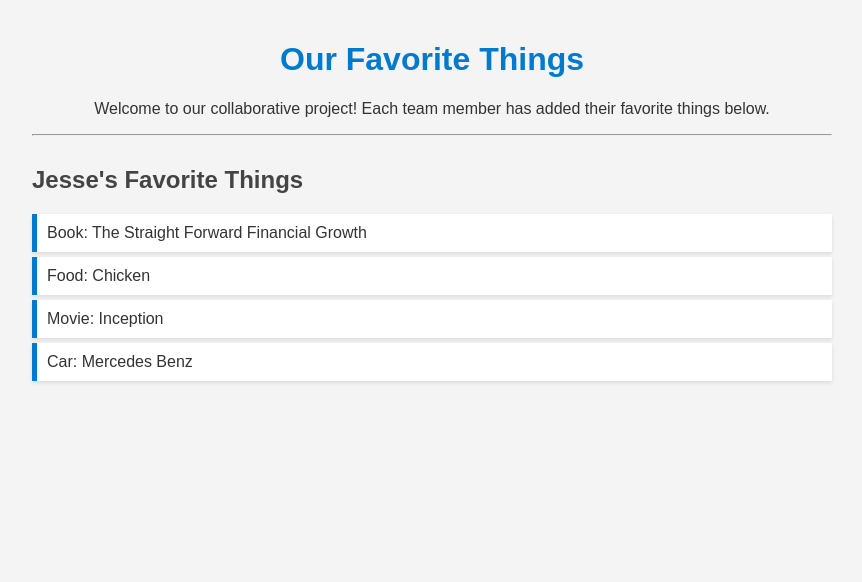
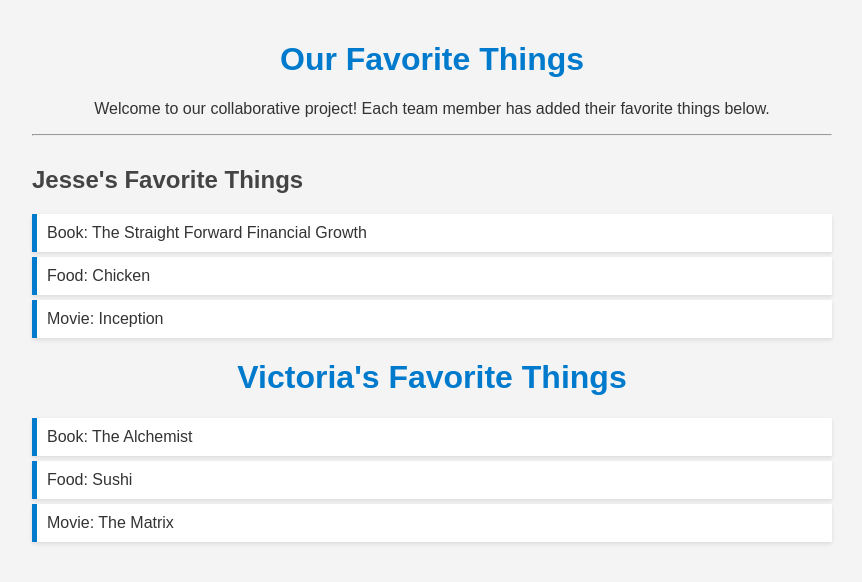
Before and after one commit to KiziriJesse/Tech-Tribe-Github-collab, a plain HTML site: page index.html in a window 1280 px wide. Shown: the whole page, without its empty margins (208-1070 px from the left). Drawn offline with Linux system fonts and the light colour scheme.

Commit message:
Add Jesse and Victoria's favorite things to index.html

```diff
--- a/index.html
+++ b/index.html
@@ -52,9 +52,16 @@
     <li> Book: The Straight Forward Financial Growth</li>
     <li> Food: Chicken</li>
     <li> Movie: Inception</li>
-    <li>Car: Mercedes Benz</li>
+  </ul>
 
-  </ul>
+<h1>Victoria's Favorite Things</h1>
+    <ul>
+        <li>Book: The Alchemist</li>
+        <li>Food: Sushi</li>
+        <li>Movie: The Matrix</li>
+    </ul>
+
+
 
 
 </body>
```
